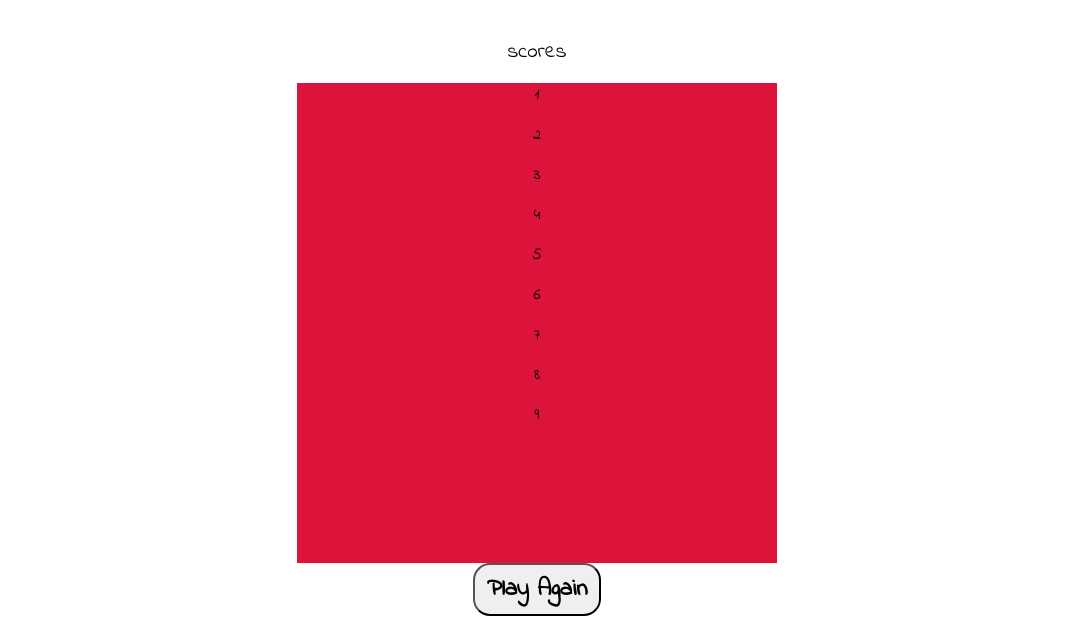
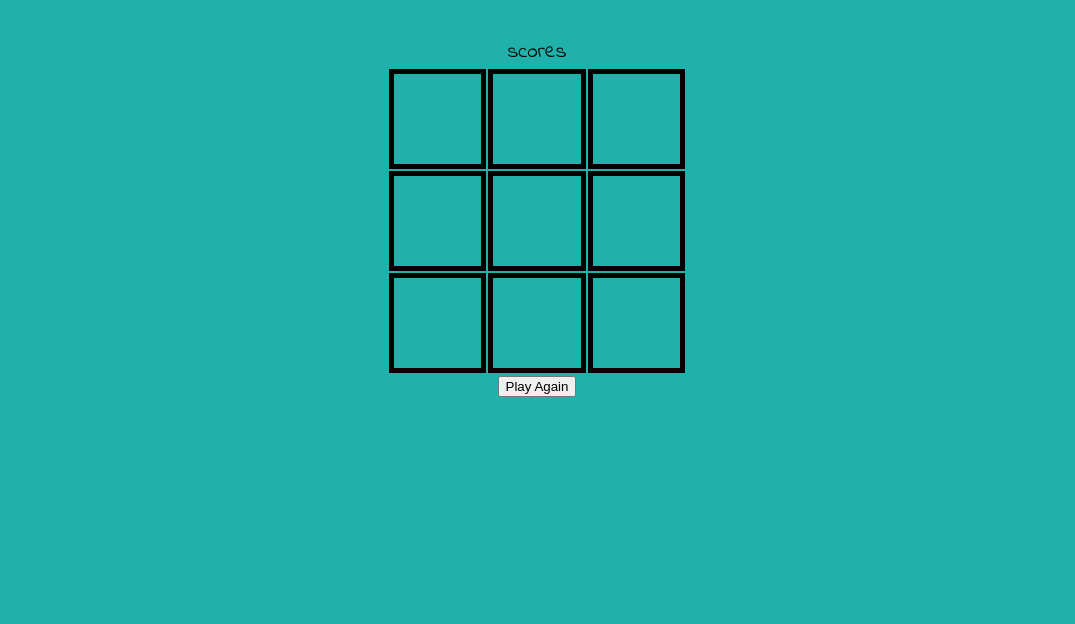
Before and after one commit to JManey/tic-tac-toe, a plain HTML site: page index.html in a window 1280 px wide. Shown: the part 247-871 px from the top of the page, without its empty margins (103-1178 px from the left). After the commit the page ends 800 px from the top, so only its background shows below. Drawn offline with Linux system fonts and the light colour scheme.

Commit message:
got the gameboard working, each cell has a unique id

```diff
--- a/index.html
+++ b/index.html
@@ -17,19 +17,9 @@
     </div>
 
     <div class="scores">scores</div>
-    <div id="board-container">
-        <div class="board" id="static-board">
-            <p id="one">1</p>
-            <p id="two">2</p>
-            <p id="three">3</p>
-            <p id="four">4</p>
-            <p id="five">5</p>
-            <p id="six">6</p>
-            <p id="seven">7</p>
-            <p id="eight">8</p>
-            <p id="nine">9</p>
-        </div>
-    </div>
+
+    <div id="container" class="board"></div>
+
     <button class="replay">Play Again</button>
 
 
--- a/main.css
+++ b/main.css
@@ -5,6 +5,7 @@
   body {
     font-family: 'Indie Flower', cursive;
     text-align: center;
+    background-color: lightseagreen;
   }
   h1 {
       font-size: 3rem;
@@ -17,32 +18,21 @@
   .scores {
       font-size: 1.3rem;
   }
-  #board-container {
+
+  #container {
       margin: 0 auto;
-      background-color: crimson;
-      width: 30em;
-      height: 30em;
+      width: 300px;
+
+
   }
-  .one {
-      grid-area: one;
+
+  .cell {
+      width: 100px;
+      height: 100px;
+      border: 5px solid black;
+      font-size: 20px;
   }
-  .two {
-      grid-area: two;
-  }
-  .gameboard {
-    display: grid;
-    grid-template-columns: 1fr 1fr 1fr;
-    grid-template-rows: 1fr 1fr 1fr;
-    background-color: rgb(233, 201, 189);
-    column-gap: 5px;
-    row-gap: 5px;
-    grid-template-areas:
-        "one | two | three"
-        "four | five | six"
-        "seven | eight | nine";
-  }
-  p {
-      display: grid;
+
   }
   .replay {
       width: 8rem;
--- a/main.js
+++ b/main.js
@@ -9,23 +9,25 @@ let player1;
 let player2;
 let playedGrid = [];
 let turn;
+let boardsize;
 
 /*----- cached element references -----*/
-let board = document.getElementById('board-container');
+let board = document.getElementById('container');
 
 /*----- event listeners -----*/
 board.addEventListener('click', function(event) {
     event.preventDefault();
     let clickedGrid = event.target;
-    if(clickedGrid.tagName !== 'P' || clickedGrid.textContent === 'X' || clickedGrid.textContent === 'O') return;
+    if(clickedGrid.tagName !== 'TD' || clickedGrid.textContent === 'X' || clickedGrid.textContent === 'O') return;
     console.log(clickedGrid)
     if(turn === 1) {
         clickedGrid.innerHTML='<h3>X</h3>';
+
     } else {
         clickedGrid.innerHTML='<h3>O</h3>';
     }
     turn = turn * -1;
-
+console.log(clickedGrid);
 })
 
 
@@ -35,6 +37,31 @@ function init() {
     player1 = `X's`;
     player2 = `O's`;
     turn = 1;
+    boardSize = 3;
+    createGameBoard();
 }
 
+function winner() {
+
+}
+
+function createGameBoard() {
+    let table = document.createElement('table');
+    let idCounter = 1;
+    for(let row of gameBoard) {
+        table.insertRow();
+        for(let cell of row) {
+            let newCell = table.rows[table.rows.length -1]
+            .insertCell();
+            newCell.classList.add('cell');
+            newCell.setAttribute('id', idCounter)
+            idCounter ++;
+
+        }
+    }
+    //add to the dom
+    board.appendChild(table);
+}
+
+
 init();
```
